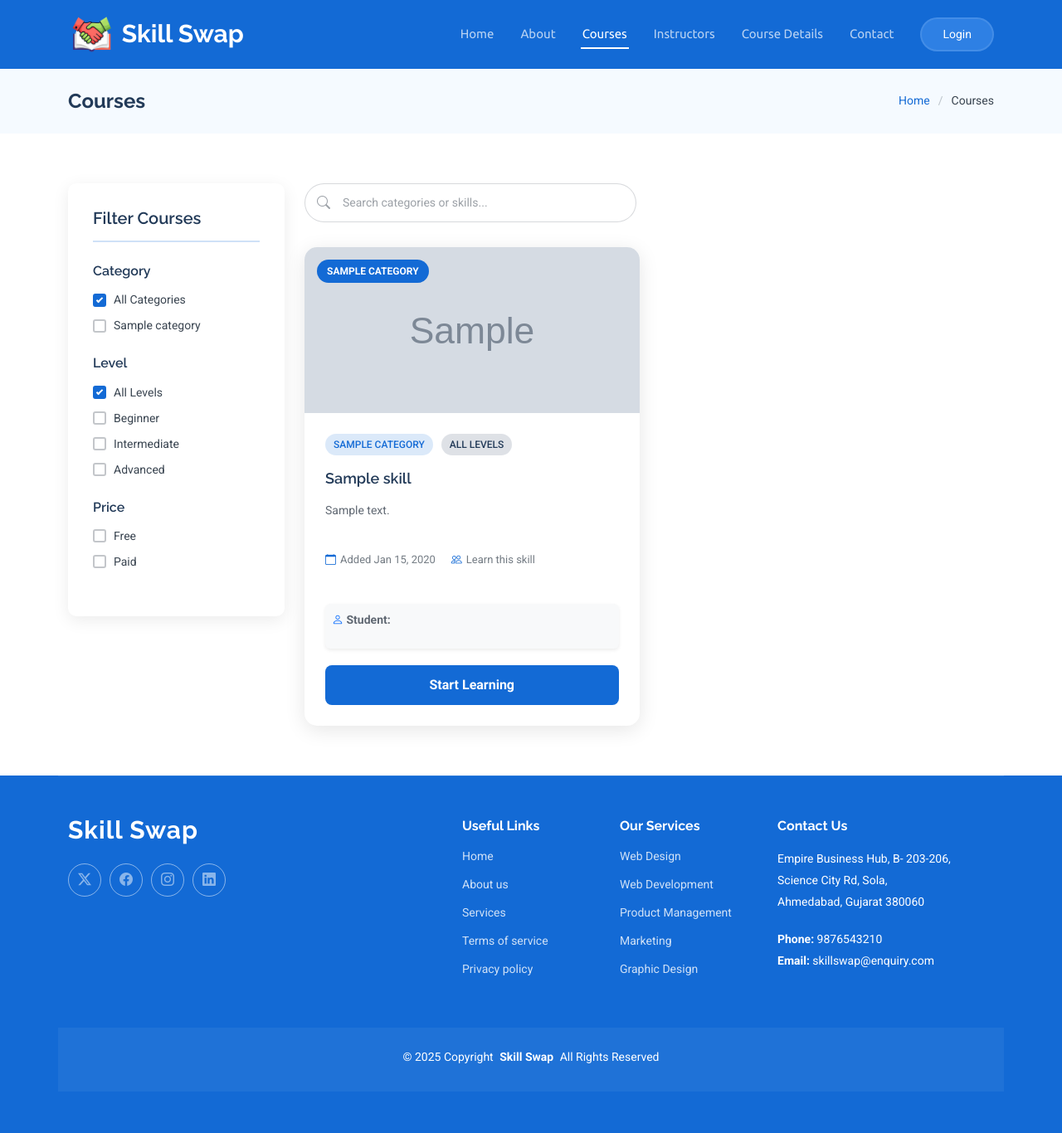
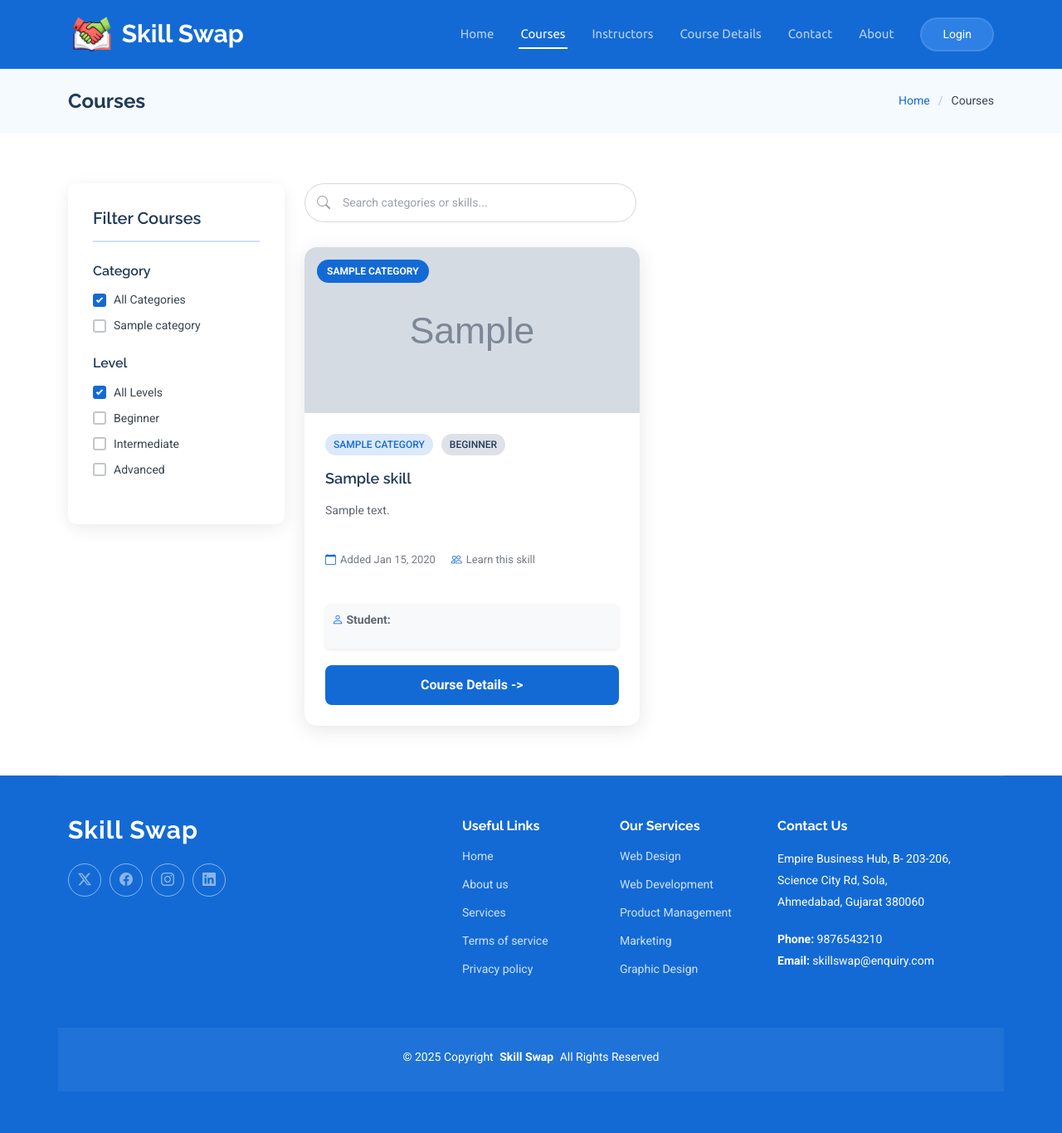
Before and after one commit to pravin-python/Student-Skill-Swap, a Django app: page /courses/ in a window 1280 px wide. Shown: the whole page at 83% size. Run offline with Django 5.2, Linux system fonts and the light colour scheme; tables that the repository leaves empty hold one stand-in row (values such as "Sample post"); grey boxes marked "Sample" are stand-in pictures; some libraries are stand-ins or nearby versions.

Commit message:
Latest Commit

```diff
--- a/apps/category_skills/admin.py
+++ b/apps/category_skills/admin.py
@@ -8,4 +8,4 @@
 
 @admin.register(Skills)
 class SkillsAdmin(admin.ModelAdmin):
-    list_display = ['name', 'category' , 'image' , 'description']
+    list_display = ['name', 'category' , 'image' , 'description' , 'level']
--- a/apps/category_skills/models.py
+++ b/apps/category_skills/models.py
@@ -31,10 +31,16 @@
         unique_together = ['name','category']
         verbose_name_plural = 'Skills'
 
+    LEVEL_CHOICES = (
+         ('B' , 'Beginner'),
+         ('I' , 'Intermediate'),
+         ('A' , 'Advanced'),
+    )
     name = models.CharField(max_length=200,unique=True)
     category = models.ForeignKey(SkillsCategory,on_delete=models.CASCADE,related_name='skills')
     image = models.ImageField(upload_to=category_skills,blank=True,null=True)
     description = models.TextField(max_length=999,help_text="Enter Description for Specific Skill")
+    level = models.CharField(max_length=25 , choices=LEVEL_CHOICES , default='Beginner')
     # teacher = models.ForeignKey(User, on_delete=models.CASCADE,related_name="skills")
     created_at = models.DateField(auto_now_add=True)
     updated_at = models.DateTimeField(auto_now=True)
--- a/apps/category_skills/urls.py
+++ b/apps/category_skills/urls.py
@@ -5,6 +5,6 @@
 
 urlpatterns = [
     path('' , views.CourseView , name="courses"),
-    path('courses_detail/' , views.CourseDetailView , name="course_details"),
+    path('course_details/' , views.CourseDetailView , name="course_details"),
     path('instructors/', views.InstructorView , name="instructors")
 ]
--- a/apps/category_skills/views.py
+++ b/apps/category_skills/views.py
@@ -20,6 +20,11 @@
     if category_ids and "all" not in category_ids:
         skills_qs = skills_qs.filter(category_id__in=category_ids)
 
+    #Level Filter
+    level_filters = request.GET.getlist("levels[]") #expects for levels[]
+    if level_filters and "all" not in level_filters:
+        skills_qs = skills_qs.filter(level__in=level_filters)
+
     paginator = Paginator(skills_qs, 6)
     page_number = request.GET.get("page")
     skills = paginator.get_page(page_number)
@@ -31,10 +36,8 @@
     return render(
         request,
         "category_skills/courses.html",
-        {"categories": categories, "skills": skills},
+        {"categories": categories, "skills": skills , "level_choices" : Skills.LEVEL_CHOICES},
     )
-
-
 
 def CourseDetailView(request):
     return render(request, "category_skills/course-details.html")
--- a/templates/category_skills/courses.html
+++ b/templates/category_skills/courses.html
@@ -51,64 +51,20 @@
                 <h5>Level</h5>
                 <div class="filter-options">
                   <label class="filter-checkbox">
-                    <input type="checkbox" checked="">
+                    <input type="checkbox" data-level="all" checked>
                     <span class="checkmark"></span>
                     All Levels
                   </label>
+                  {% for value, label  in level_choices %}
                   <label class="filter-checkbox">
-                    <input type="checkbox">
+                    <input type="checkbox" data-level="{{value}}" value="{{value}}" name="level">
                     <span class="checkmark"></span>
-                    Beginner
+                    {{ label }}
                   </label>
-                  <label class="filter-checkbox">
-                    <input type="checkbox">
-                    <span class="checkmark"></span>
-                    Intermediate
-                  </label>
-                  <label class="filter-checkbox">
-                    <input type="checkbox">
-                    <span class="checkmark"></span>
-                    Advanced
-                  </label>
+                  {% endfor %}
                 </div>
               </div>
 
-              <!-- <div class="filter-group">
-                <h5>Duration</h5>
-                <div class="filter-options">
-                  <label class="filter-checkbox">
-                    <input type="checkbox">
-                    <span class="checkmark"></span>
-                    Under 5 hours
-                  </label>
-                  <label class="filter-checkbox">
-                    <input type="checkbox">
-                    <span class="checkmark"></span>
-                    5-20 hours
-                  </label>
-                  <label class="filter-checkbox">
-                    <input type="checkbox">
-                    <span class="checkmark"></span>
-                    20+ hours
-                  </label>
-                </div>
-              </div> -->
-
-              <div class="filter-group">
-                <h5>Price</h5>
-                <div class="filter-options">
-                  <label class="filter-checkbox">
-                    <input type="checkbox">
-                    <span class="checkmark"></span>
-                    Free
-                  </label>
-                  <label class="filter-checkbox">
-                    <input type="checkbox">
-                    <span class="checkmark"></span>
-                    Paid
-                  </label>
-                </div>
-              </div>
             </div><!-- End Course Filters -->
           </div>
 
--- a/templates/category_skills/courses_grid.html
+++ b/templates/category_skills/courses_grid.html
@@ -19,7 +19,7 @@
           <div class="course-content">
             <div class="course-meta">
               <span class="category">{{ skill.category.name }}</span>
-              <span class="level">All Levels</span>
+              <span class="level">{{ skill.get_level_display }}</span>
             </div>
             <h3>{{ skill.name }}</h3>
             <p>{{ skill.description|truncatewords:20 }}</p>
@@ -35,7 +35,7 @@
               <i class="bi bi-person text-primary"></i>
               <strong>Student:</strong> {{ skill.teacher.first_name }} {{ skill.teacher.last_name }}
             </p>
-            <a href="{% url 'core:enroll' %}" class="btn-course">Start Learning</a>
+            <a href="{% url 'category_skills:course_details' %}" class="btn-course">Course Details -> </a>
           </div>
         </div>
       </div>
--- a/templates/include/header.html
+++ b/templates/include/header.html
@@ -17,50 +17,14 @@
     <nav id="navmenu" class="navmenu">
       <ul>
         <li><a href="{% url 'core:home' %}" class="{% if request.resolver_match.url_name == 'home' %} active {% endif %}">Home</a></li>
-        <li><a href="{% url 'core:about' %}" class="{% if request.resolver_match.url_name == 'about' %} active {% endif %}">About</a></li>
         <li><a href="{% url 'category_skills:courses' %}" class="{% if request.resolver_match.url_name == 'courses' %} active {% endif %}">Courses</a></li>
         <li>
           <a href="{% url 'category_skills:instructors' %}" class="{% if request.resolver_match.url_name == 'instructors' %} active {% endif %}">Instructors</a>
-        </li>
-        <!-- <li class="dropdown">
-          <a href="#"
-            ><span>More Pages</span>
-            <i class="bi bi-chevron-down toggle-dropdown"></i
-          ></a>
-          <ul> -->
             <li>
               <a href="{% url 'category_skills:course_details' %}" class="{% if request.resolver_match.url_name == 'course_details' %} active {% endif %}">Course Details</a>
             </li>
-            <!-- <li><a href="404.html">404</a></li>
-          </ul> -->
-        </li>
-
-        <!-- <li class="dropdown">
-          <a href="#"
-            ><span>Dropdown</span>
-            <i class="bi bi-chevron-down toggle-dropdown"></i
-          ></a>
-          <ul>
-            <li><a href="#">Dropdown 1</a></li>
-            <li class="dropdown">
-              <a href="#"
-                ><span>Deep Dropdown</span>
-                <i class="bi bi-chevron-down toggle-dropdown"></i
-              ></a>
-              <ul>
-                <li><a href="#">Deep Dropdown 1</a></li>
-                <li><a href="#">Deep Dropdown 2</a></li>
-                <li><a href="#">Deep Dropdown 3</a></li>
-                <li><a href="#">Deep Dropdown 4</a></li>
-                <li><a href="#">Deep Dropdown 5</a></li>
-              </ul>
-            </li>
-            <li><a href="#">Dropdown 2</a></li>
-            <li><a href="#">Dropdown 3</a></li>
-            <li><a href="#">Dropdown 4</a></li>
-          </ul>
-        </li> -->
         <li><a href="{% url 'core:contact' %}" class="{% if request.resolver_match.url_name == 'contact' %} active {% endif %}">Contact</a></li>
+        <li><a href="{% url 'core:about' %}" class="{% if request.resolver_match.url_name == 'about' %} active {% endif %}">About</a></li>
       </ul>
       <i class="mobile-nav-toggle d-xl-none bi bi-list"></i>
     </nav>
@@ -88,8 +52,8 @@
   </a>
 
   <ul class="dropdown-menu dropdown-menu-end" aria-labelledby="userDropdown">
+    <li><a class="dropdown-item" href="{% url 'accounts:dashboard' %}"><i class="bi bi-speedometer2 me-2"></i>Dashboard</a></li>
     <li><a class="dropdown-item" href="{% url 'accounts:profile' %}"><i class="bi bi-person me-2"></i>My Profile</a></li>
-    <li><a class="dropdown-item" href="{% url 'accounts:dashboard' %}"><i class="bi bi-speedometer2 me-2"></i>Dashboard</a></li>
     <li><hr class="dropdown-divider"></li>
     <li><a class="dropdown-item text-danger" href="{% url 'accounts:logout' %}"><i class="bi bi-box-arrow-right me-2"></i>Logout</a></li>
   </ul>
```
Also changed, not shown: static/assets/js/category_skills/courses.js (+58 -0 lines), templates/core/index.html (+8 -4 lines).
